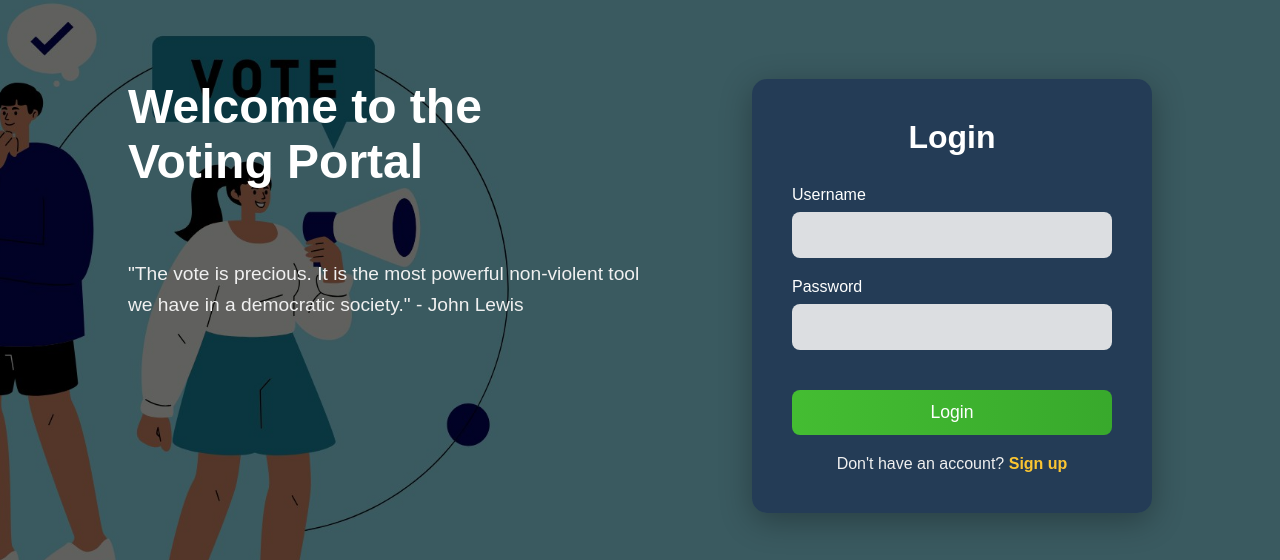
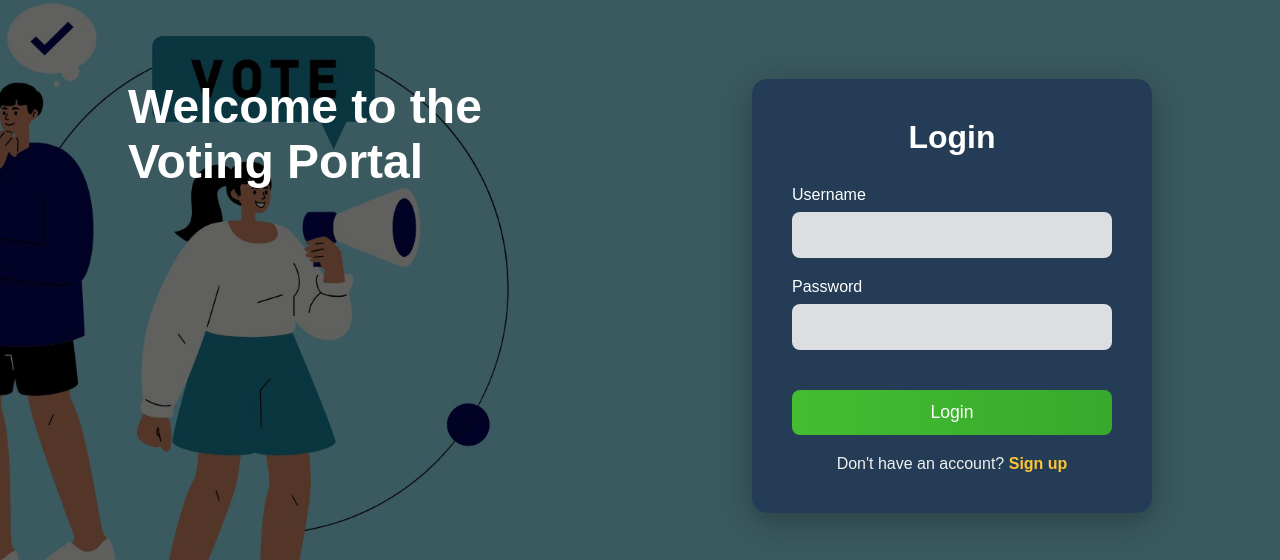
Before and after one commit to JatinNirwann/voting-portal, a PHP site: page / in a window 1280 px wide. Shown: the part 144-704 px from the top of the page. Run offline with PHP 8.4, Linux system fonts and the light colour scheme.

```diff
--- a/index.php
+++ b/index.php
@@ -72,7 +72,6 @@ if ($_SERVER["REQUEST_METHOD"] == "POST") {
   <div class="container">
       <div class="welcome-text">
           <h1>Welcome to the Voting Portal</h1>
-          <p>"The vote is precious. It is the most powerful non-violent tool we have in a democratic society." - John Lewis</p>
       </div>
 
       <div class="login-form">
```
Also changed, not shown: images/dashboard-page.jpg (added).
